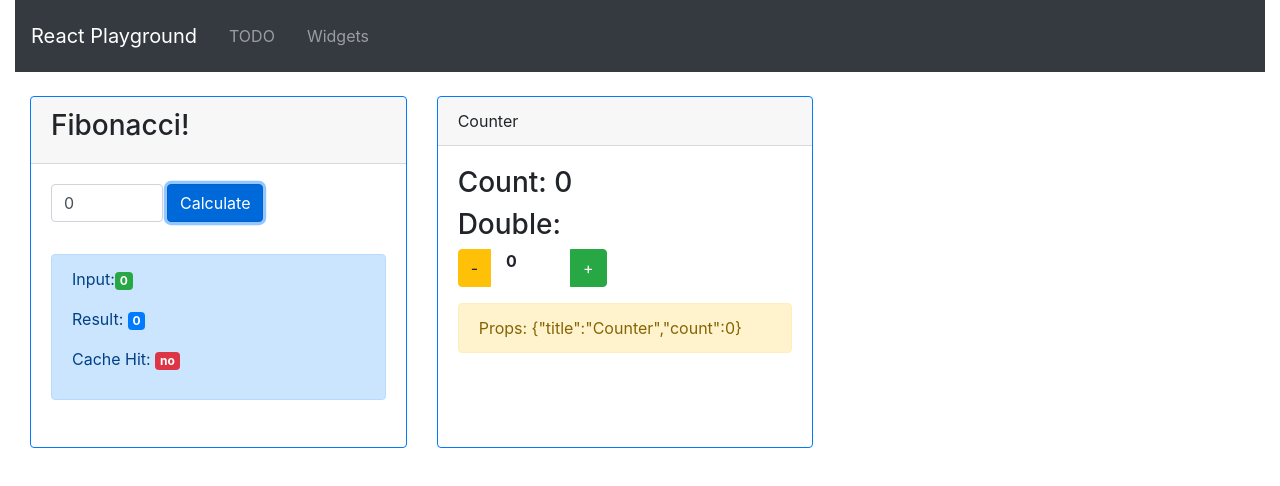
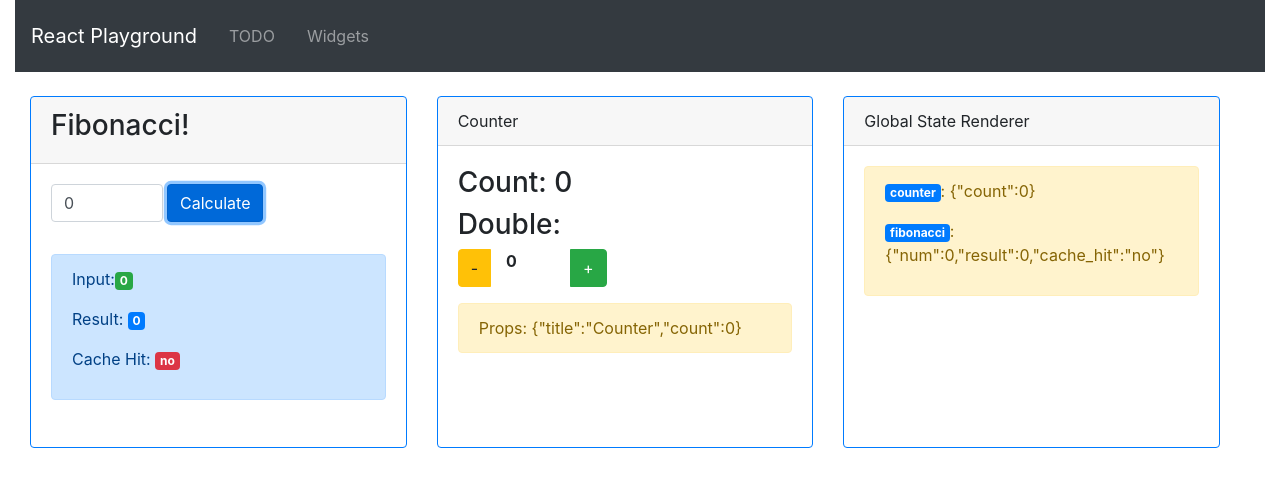
Before and after one commit to skhatri/react-playground, a React (Create React App) app: page /widgets in a window 1280 px wide. Both pictures are taken after a click on the button "Calculate". Shown: the top 486 px of the page. Built offline with nearby package versions, Linux system fonts and the light colour scheme; a web font is replaced by a local one.

Commit message:
global state renderer using subscribe on store

```diff
--- a/src/layout/general/DefaultFragment.js
+++ b/src/layout/general/DefaultFragment.js
@@ -1,6 +1,7 @@
 import React, { Component } from "react";
 import Fibonacci from "./components/Fibonacci";
 import Counter from "./components/Counter";
+import { StateRenderer } from "./components/StateRenderer";
 
 export class DefaultFragment extends Component {
   render() {
@@ -14,6 +15,9 @@
           <div className="col-sm-4">
             <Counter title="Counter" />
           </div>
+          <div className="col-sm-4">
+            <StateRenderer title="Global State Renderer" />
+          </div>
         </div>
       </div>
     );
--- /dev/null
+++ b/src/layout/general/components/StateRenderer.js
@@ -0,0 +1,55 @@
+import React, { Component } from "react";
+import store from "../../../app/stores";
+
+const stateMapper = function (instance) {
+  const onEvent = function () {
+    instance.setState({ global: store.getState() });
+  };
+  store.subscribe(onEvent);
+};
+
+export class StateRenderer extends Component {
+  constructor() {
+    super();
+    stateMapper(this);
+  }
+  componentWillMount() {
+    this.setState({ global: {} });
+  }
+
+  change(value) {}
+
+  render() {
+    return (
+      <div className="card border-primary" style={cardStyle}>
+        <div className="card-header">{this.props.title}</div>
+        <div className="card-body">
+          <p className="alert alert-warning">
+            {Object.keys(this.state.global).map((node) => {
+              return (
+                <span key={node}>
+                  <p>
+                    <span class="badge badge-primary">{node}</span>:{" "}
+                    {JSON.stringify(this.state.global[node])}
+                  </p>
+                </span>
+              );
+            })}
+          </p>
+        </div>
+      </div>
+    );
+  }
+}
+
+const cardStyle = {
+  minHeight: "22rem",
+};
+
+const mapStateToProps = (state) => {
+  console.log("state for map props", state);
+  return {
+    count: state.counter.count,
+    doubled: state.counter.doubled,
+  };
+};
```
